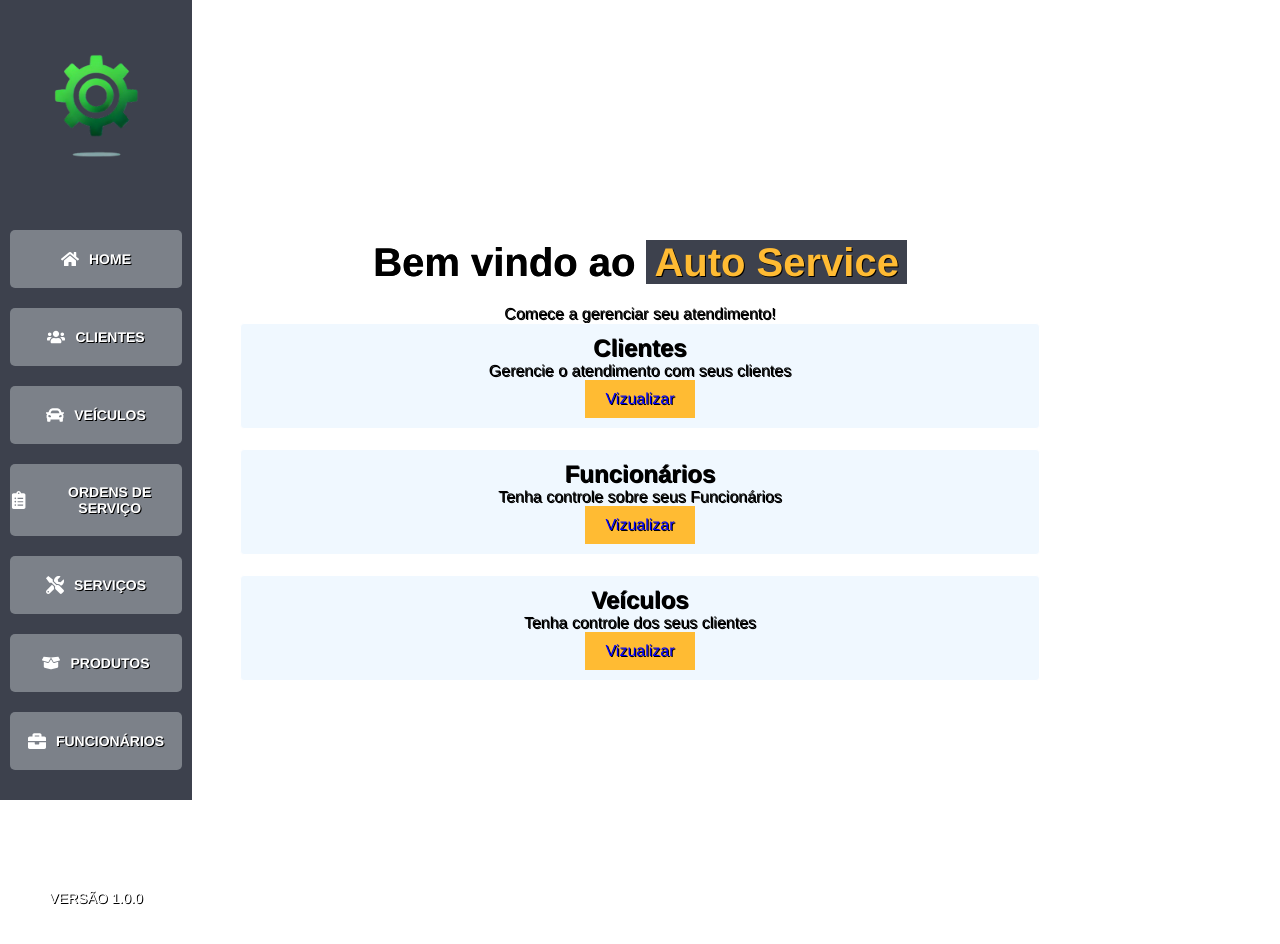
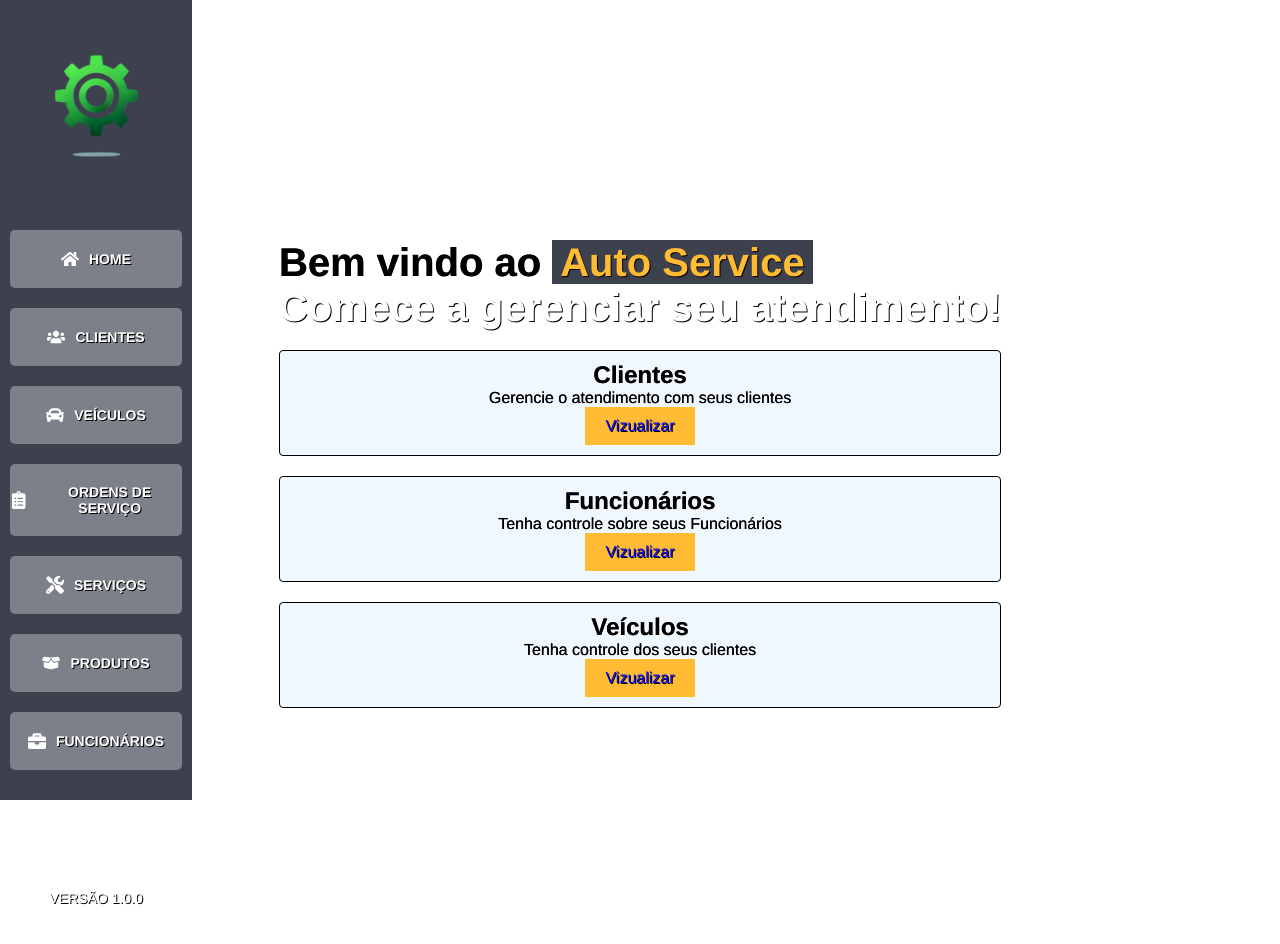
Before and after one commit to gbr-azv/Auto-Services-Hub, a React (Create React App) app in the folder frontend/: page / in a window 1280 px wide. Shown: the top 944 px of the page. Built offline with nearby package versions, Linux system fonts and the light colour scheme; a web font is replaced by a local one.

Commit message:
home atualizado

```diff
--- a/frontend/src/pages/Home.js
+++ b/frontend/src/pages/Home.js
@@ -4,9 +4,10 @@ import styles from '../styles/Home.css'
 
 function Home() {
   return (
-    <div className='container-home'>
-      <h1> Bem vindo ao <span>Auto Service</span> </h1>
+   <div className='container-home'>
+      <h1> Bem vindo ao <span>Auto Service</span>
         <p>Comece a gerenciar seu atendimento!</p>
+        </h1>
 
       <div className='item'>
         <h2> Clientes </h2>
--- a/frontend/src/styles/Home.css
+++ b/frontend/src/styles/Home.css
@@ -1,9 +1,5 @@
-body{
+.container-home{
     display: grid;
-}
-.container-home{
-    width: 100%;
-    display: flex;
     flex-direction: column;
     align-items: center;
     justify-content: center;
@@ -25,16 +21,19 @@ body{
 
 }
 
-.container-home item {
+.container-home .item {
     color: #000;
+    text-shadow: 0.01em 0.01em 0.01em black;
 }
 
-p{
+.container-home .item p{
     color: #000;
+    text-shadow: 0.01em 0.01em 0.01em black;
 }
 
-h2{
+.container-home .item h2{
     color: #000;
+    text-shadow: 0.01em 0.01em 0.01em black;
 }
 
 .container-home .vizualizar{
--- a/frontend/src/styles/Login.css
+++ b/frontend/src/styles/Login.css
@@ -12,7 +12,7 @@
   justify-content: center;
   align-items: center;
   min-height: 100vh;
-  background: url("C:\Users\maria\OneDrive\Documentos\UCB\Programação\Web\Projeto extenssão web\Auto-Services-Hub\frontend\src\assets\fundo-login.jpg") no-repeat;
+  background: url("C:\Joao evangelista\Auto-Services-Hub\frontend\src\assets\fundo-login.jpg") no-repeat;
   background-size: cover;
   background-position: center;
 }
```
